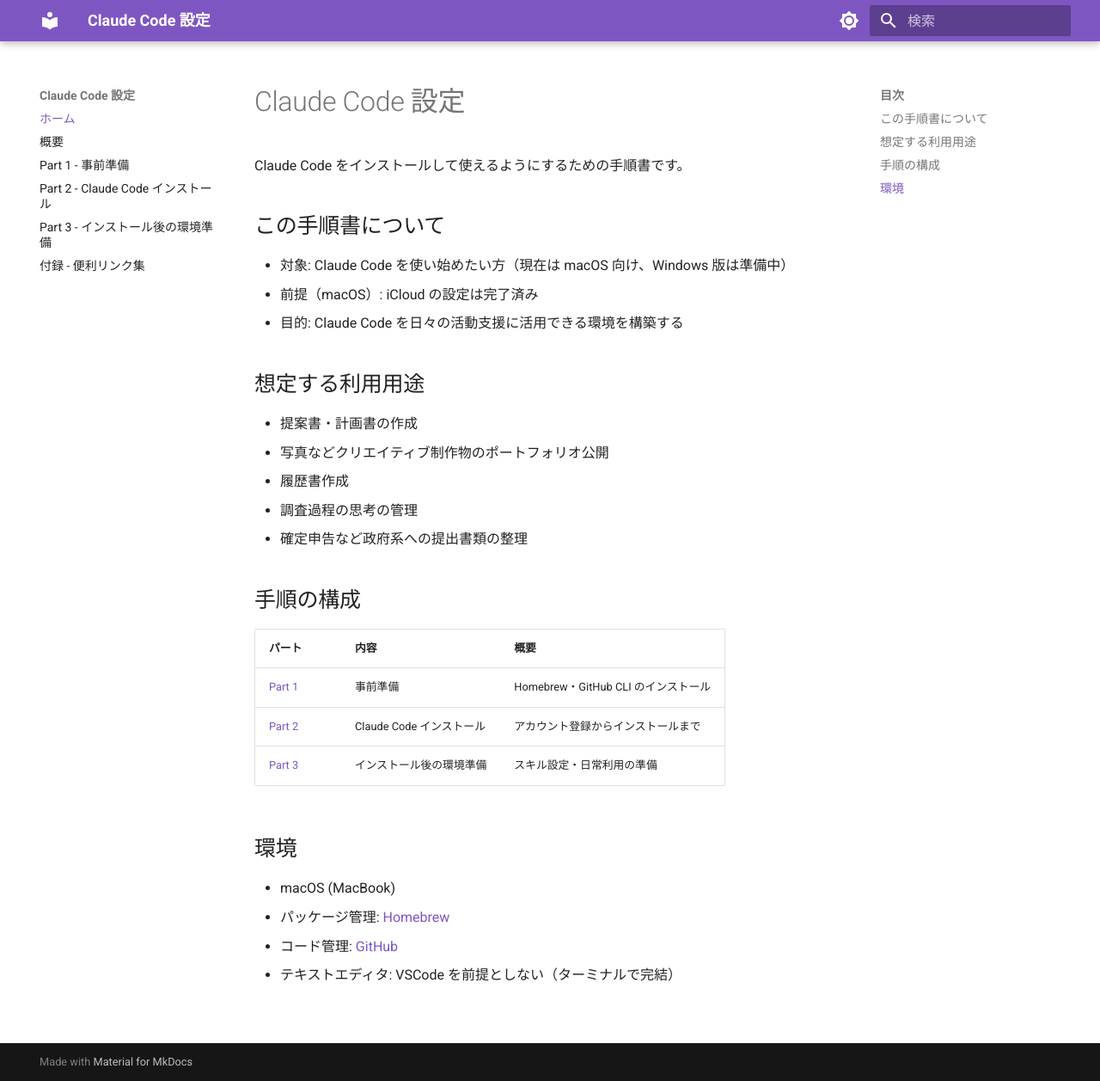
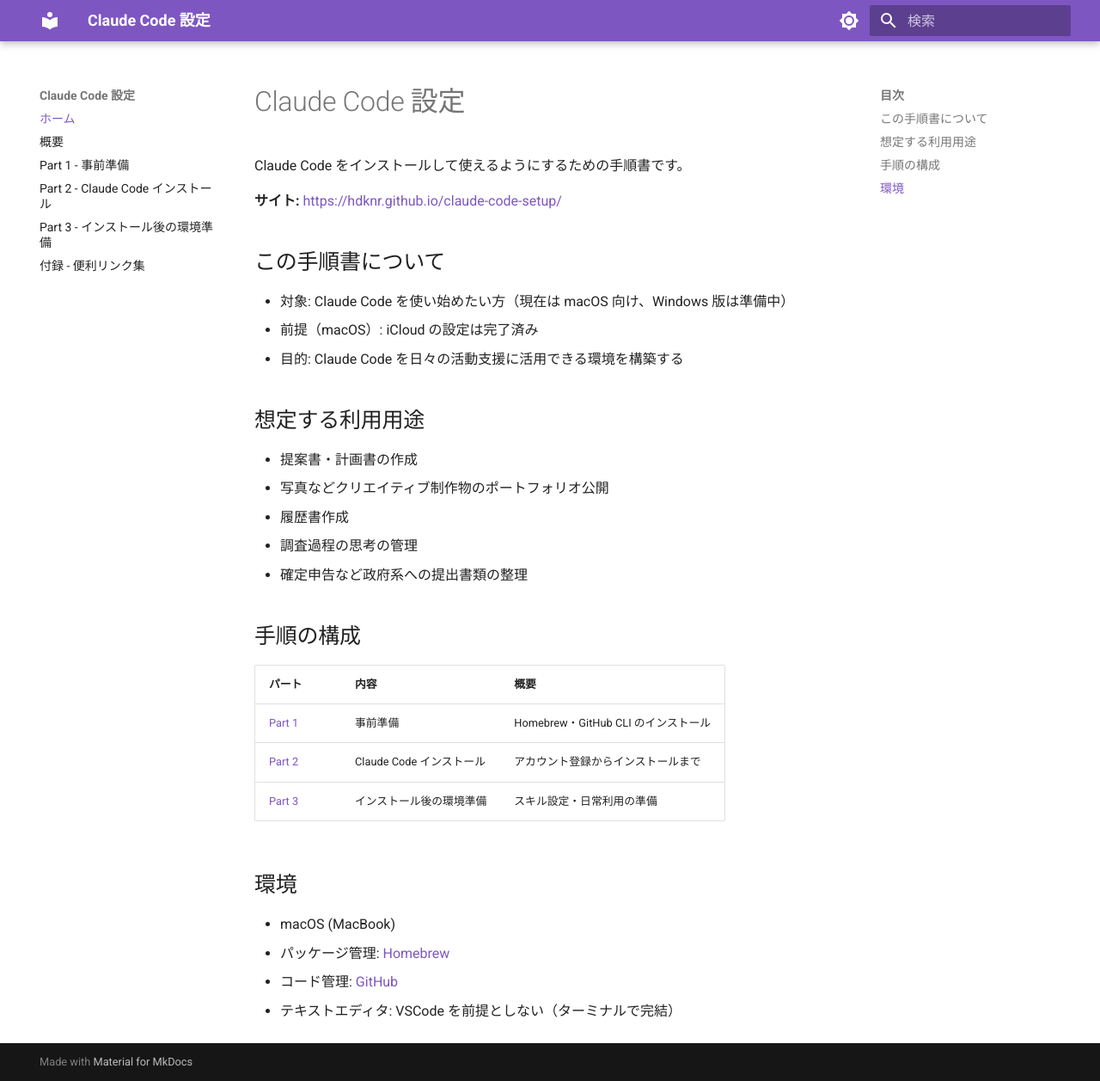
Before and after one commit to hdknr/claude-code-setup, an MkDocs documentation site: the page built from docs/index.md, in a window 1280 px wide and 1257 px high. Shown: the whole window at 86% size. Built offline with MkDocs 1.6.1 and Material for MkDocs 9.7.7, drawn with Linux system fonts in a browser that asks for light colours.

Commit message:
docs/index.md に GitHub Pages URL を追記
Co-Authored-By: Claude Opus 4.6 <noreply@anthropic.com>

```diff
--- a/docs/index.md
+++ b/docs/index.md
@@ -1,6 +1,8 @@
 # Claude Code 設定
 
 Claude Code をインストールして使えるようにするための手順書です。
+
+**サイト:** [https://hdknr.github.io/claude-code-setup/](https://hdknr.github.io/claude-code-setup/)
 
 ## この手順書について
 
```
